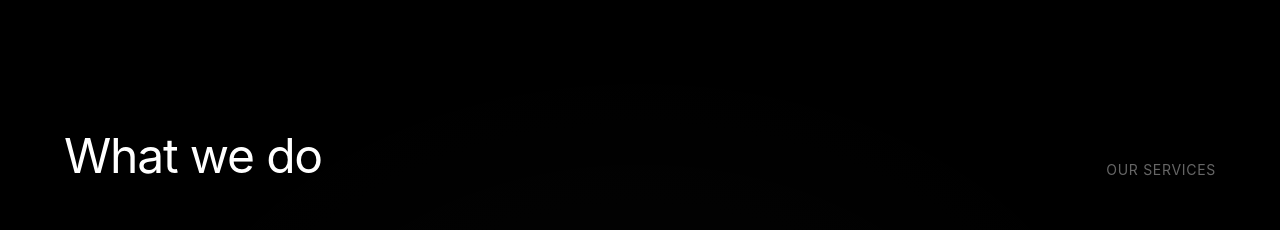
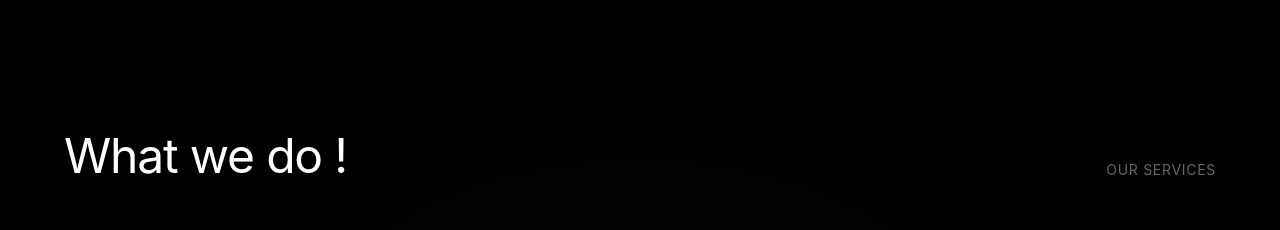
Before and after one commit to Yeasifjanimishad/NEW-UI, a React (Vite) app: page / in a window 1280 px wide. Shown: the part 3097-3327 px from the top of the page. Built offline with nearby package versions, Linux system fonts and the light colour scheme.

Commit message:
style: update services section heading text

```diff
--- a/src/components/ServicesSection.tsx
+++ b/src/components/ServicesSection.tsx
@@ -49,7 +49,7 @@ export const ServicesSection: React.FC = () => {
           className="flex items-end justify-between mb-12 md:mb-16"
         >
           <h2 className="text-3xl md:text-5xl text-white tracking-tight font-normal">
-            What we do
+            What we do !
           </h2>
           <span className="text-white/40 text-sm tracking-wider uppercase hidden md:inline-block">
             Our services
```
